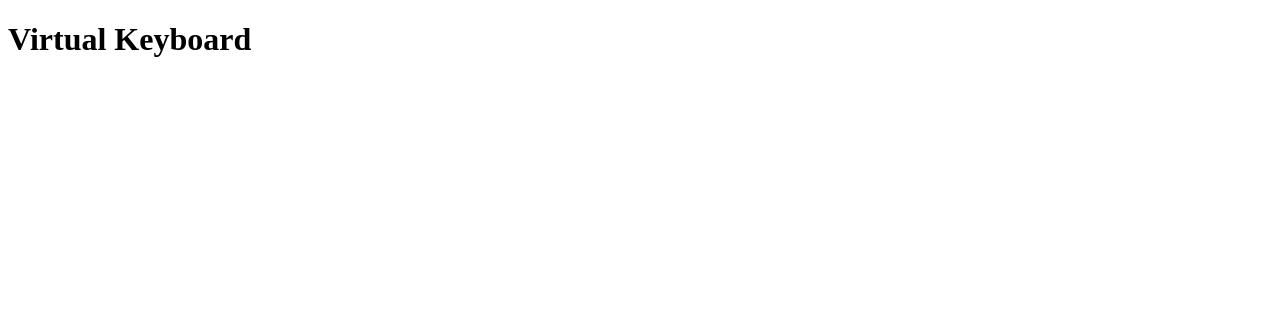
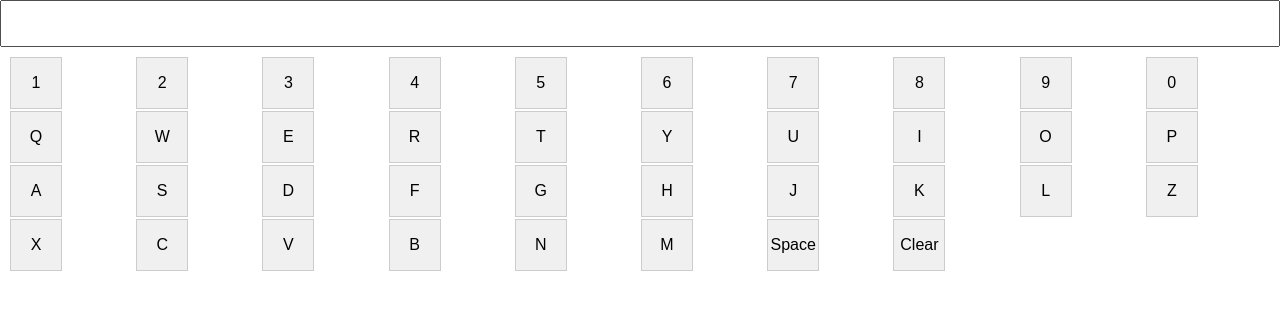
Before and after one commit to Andenga/AI-Powered-SOC-Alert-Triage, a plain HTML site: page index.html in a window 1280 px wide. Drawn offline with Linux system fonts and the light colour scheme.

Commit message:
Keys setup

```diff
--- a/index.html
+++ b/index.html
@@ -3,15 +3,89 @@
 <head>
     <meta charset="UTF-8">
     <meta name="viewport" content="width=device-width, initial-scale=1.0">
-    <title>Virtual Keyboard </title>
-    <link rel="stylesheet" href="style.css">
+    <title>On-Screen Keyboard</title>
+    <style>
+        body {
+            font-family: Arial, sans-serif;
+            margin: 0;
+            padding: 0;
+        }
+        #text-entry {
+            width: 100%;
+            font-size: 20px;
+            padding: 10px;
+            box-sizing: border-box;
+        }
+        .keyboard {
+            display: grid;
+            grid-template-columns: repeat(10, 1fr);
+            gap: 2px;
+            margin: 10px;
+        }
+        .key {
+            width: 50px;
+            height: 50px;
+            text-align: center;
+            line-height: 50px;
+            background-color: #f0f0f0;
+            border: 1px solid #ccc;
+            cursor: pointer;
+        }
+    </style>
 </head>
 <body>
+    <input type="text" id="text-entry" readonly>
+    <div class="keyboard">
+        <div class="key" onclick="appendToEntry('1')">1</div>
+        <div class="key" onclick="appendToEntry('2')">2</div>
+        <div class="key" onclick="appendToEntry('3')">3</div>
+        <div class="key" onclick="appendToEntry('4')">4</div>
+        <div class="key" onclick="appendToEntry('5')">5</div>
+        <div class="key" onclick="appendToEntry('6')">6</div>
+        <div class="key" onclick="appendToEntry('7')">7</div>
+        <div class="key" onclick="appendToEntry('8')">8</div>
+        <div class="key" onclick="appendToEntry('9')">9</div>
+        <div class="key" onclick="appendToEntry('0')">0</div>
+        <div class="key" onclick="appendToEntry('Q')">Q</div>
+        <div class="key" onclick="appendToEntry('W')">W</div>
+        <div class="key" onclick="appendToEntry('E')">E</div>
+        <div class="key" onclick="appendToEntry('R')">R</div>
+        <div class="key" onclick="appendToEntry('T')">T</div>
+        <div class="key" onclick="appendToEntry('Y')">Y</div>
+        <div class="key" onclick="appendToEntry('U')">U</div>
+        <div class="key" onclick="appendToEntry('I')">I</div>
+        <div class="key" onclick="appendToEntry('O')">O</div>
+        <div class="key" onclick="appendToEntry('P')">P</div>
+        <div class="key" onclick="appendToEntry('A')">A</div>
+        <div class="key" onclick="appendToEntry('S')">S</div>
+        <div class="key" onclick="appendToEntry('D')">D</div>
+        <div class="key" onclick="appendToEntry('F')">F</div>
+        <div class="key" onclick="appendToEntry('G')">G</div>
+        <div class="key" onclick="appendToEntry('H')">H</div>
+        <div class="key" onclick="appendToEntry('J')">J</div>
+        <div class="key" onclick="appendToEntry('K')">K</div>
+        <div class="key" onclick="appendToEntry('L')">L</div>
+        <div class="key" onclick="appendToEntry('Z')">Z</div>
+        <div class="key" onclick="appendToEntry('X')">X</div>
+        <div class="key" onclick="appendToEntry('C')">C</div>
+        <div class="key" onclick="appendToEntry('V')">V</div>
+        <div class="key" onclick="appendToEntry('B')">B</div>
+        <div class="key" onclick="appendToEntry('N')">N</div>
+        <div class="key" onclick="appendToEntry('M')">M</div>
+        <div class="key" onclick="appendToEntry(' ')">Space</div>
+        <div class="key" onclick="clearEntry()">Clear</div>
+    </div>
 
+    <script>
+        function appendToEntry(char) {
+            const textEntry = document.getElementById("text-entry");
+            textEntry.value += char;
+        }
 
-    <h1>Virtual Keyboard </h1>
-
-
-    <script src="main.js"></script>
+        function clearEntry() {
+            const textEntry = document.getElementById("text-entry");
+            textEntry.value = "";
+        }
+    </script>
 </body>
 </html>
```
Also changed, not shown: 1 other file.
